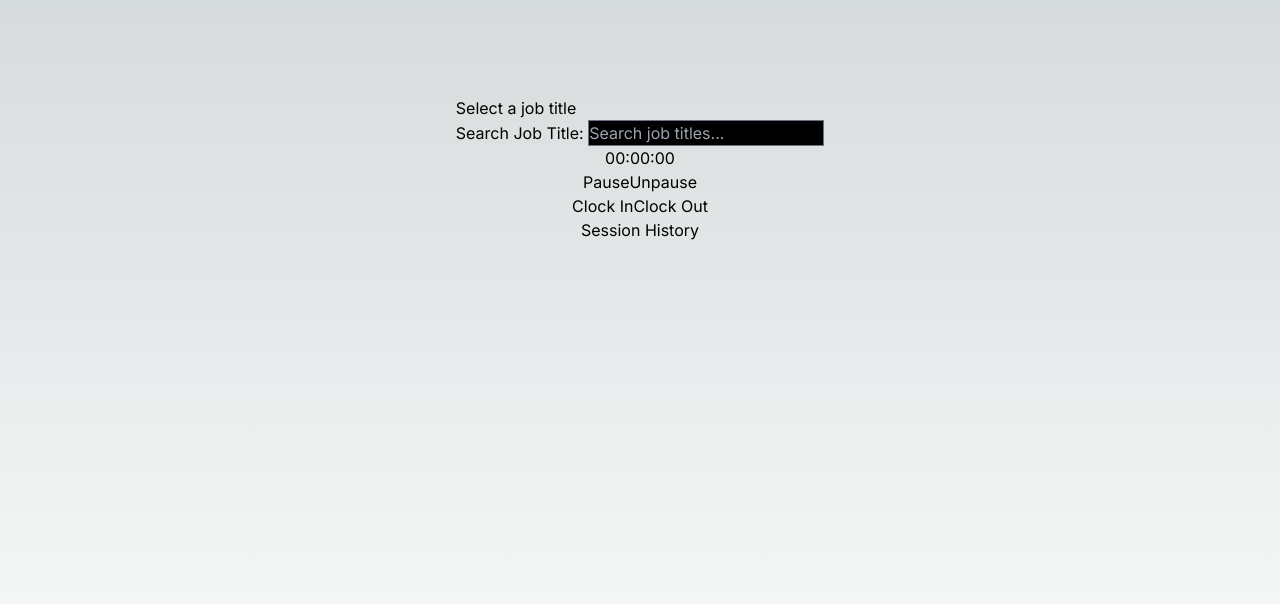
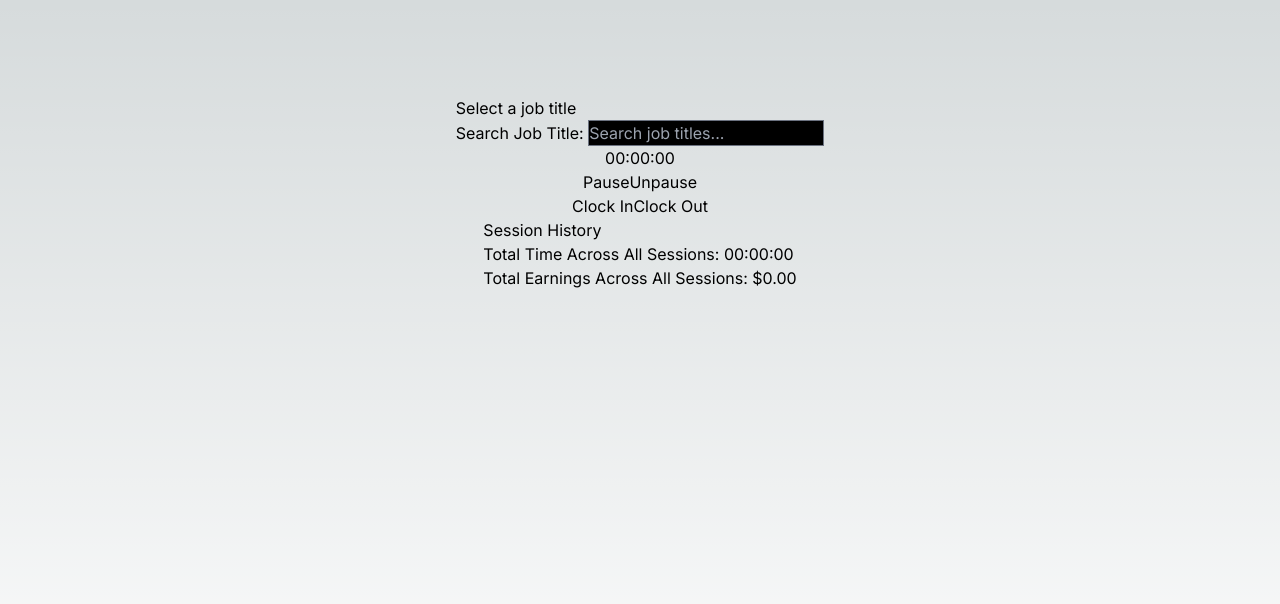
Before and after one commit to thatblockhead/clock-in, a Next.js app: page / in a window 1280 px wide. Shown: the top 604 px of the page. Built offline with nearby package versions, Linux system fonts and the light colour scheme.

Commit message:
add display for total time and total earnings across sessions

```diff
--- a/components/SessionHistoryDisplay.tsx
+++ b/components/SessionHistoryDisplay.tsx
@@ -1,16 +1,25 @@
 import { Session } from "@/models";
 
 export default function SessionHistoryDisplay({ sessions }: { sessions: Session[] }) {
+    const totalTime = sessions.reduce((acc, session) => acc + session.totalTime, 0);
+    const totalEarnings = sessions.reduce((acc, session) => acc + (session.earnings || 0), 0);
+
+    const formatTime = (timeInMilliseconds: number) => {
+        return new Date(timeInMilliseconds).toISOString().slice(11, 19);
+    };
+
     return (
         <div>
             <h2>Session History</h2>
+            <p>Total Time Across All Sessions: {formatTime(totalTime)}</p>
+            <p>Total Earnings Across All Sessions: ${totalEarnings.toFixed(2)}</p>
             <ul>
                 {[...sessions].reverse().map((session, index) => (
                     <li key={index}>
                         {session.jobTitle && <p>Job Title: {session.jobTitle}</p>}
                         <p>Start Time: {new Date(session.startTime).toLocaleString()}</p>
                         <p>End Time: {session.endTime ? new Date(session.endTime).toLocaleString() : 'Ongoing'}</p>
-                        <p>Total Time: {new Date(session.totalTime).toISOString().slice(11, 19)}</p>
+                        <p>Session Length: {new Date(session.totalTime).toISOString().slice(11, 19)}</p>
                         {session.earnings && <p>Potential Earnings: ${session.earnings.toFixed(2)}</p>}
                     </li>
                 ))}
```
Also changed, not shown: 1 other file (tests, documents, lock files or other folders).
